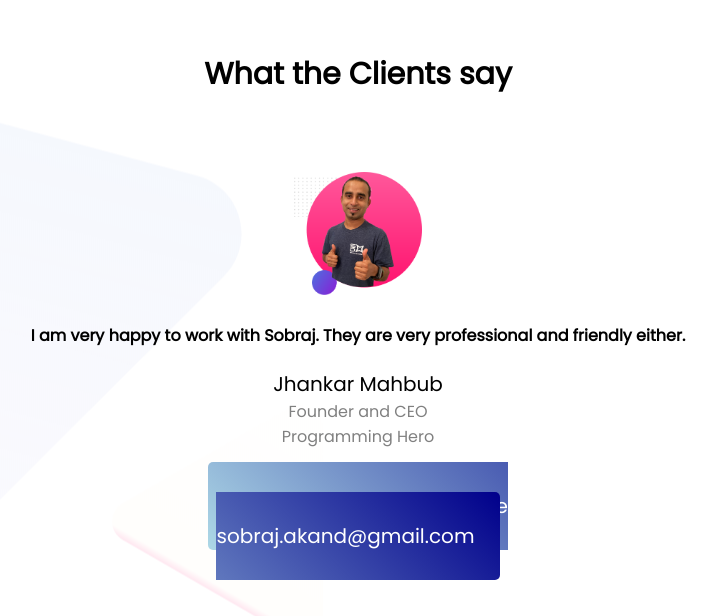
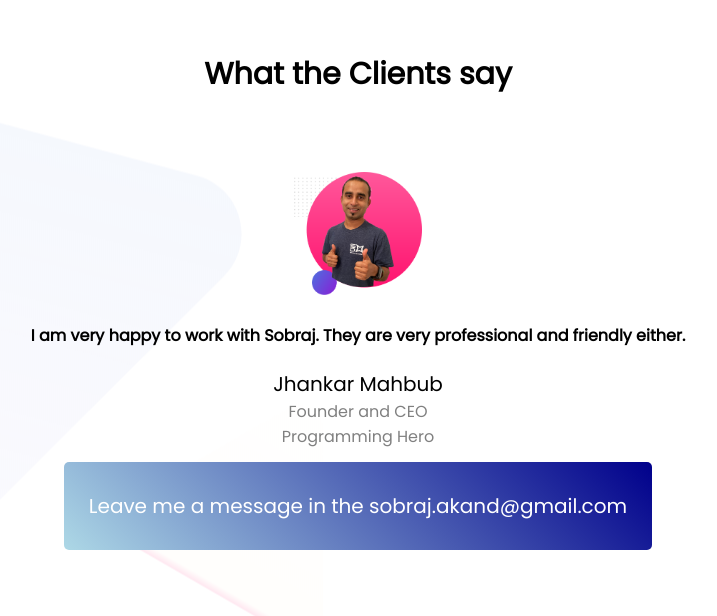
Before and after one commit to iamsobraj/personal-website, a plain HTML site: page index.html in a window 1280 px wide. Shown: the part 2603-3219 px from the top of the page, without its empty margins (282-999 px from the left). Drawn offline with Linux system fonts and the light colour scheme.

Commit message:
Edited Email button

```diff
--- a/index.html
+++ b/index.html
@@ -64,7 +64,7 @@
             </div>
             <div>
                 <a target="_blank" class="link-button2" href="https://twitter.com/sobrajmusic">
-                    Leave me a message in the <br> <span class="email"></span>sobraj.akand@gmail.com</span> </a>
+                    Leave me a message in the <span class="email"></span>sobraj.akand@gmail.com</span> </a>
             </div>
 
         </section>
```
